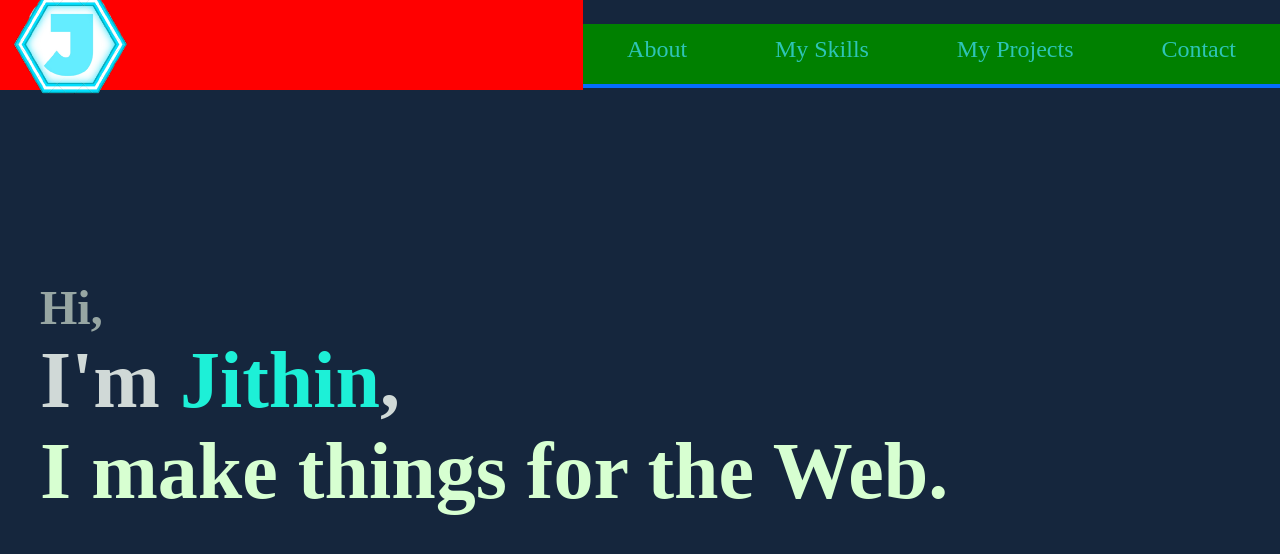
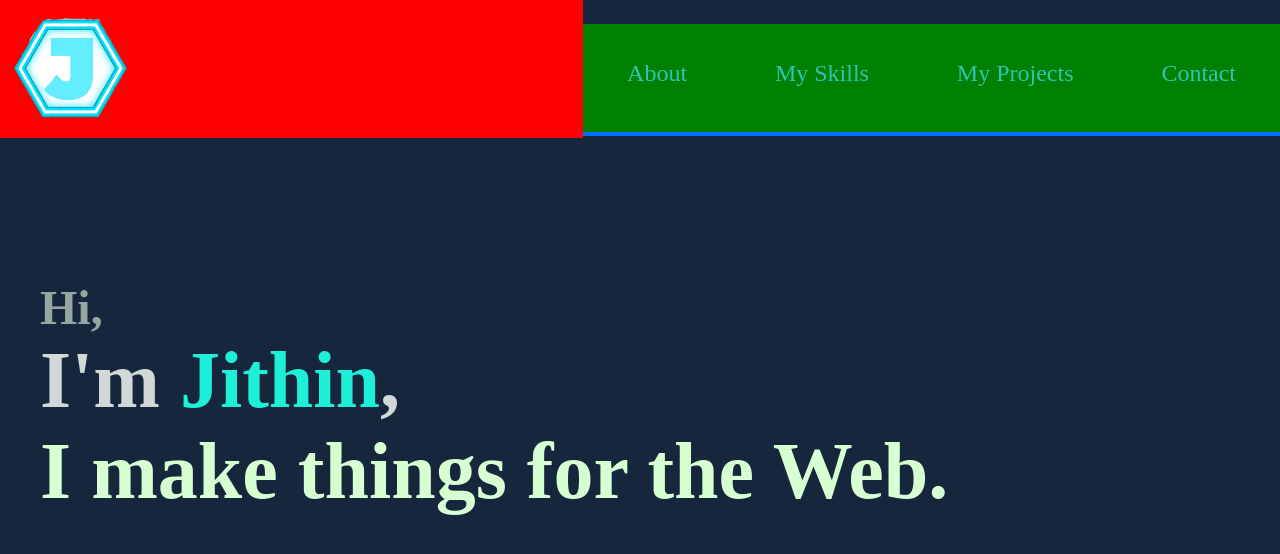
Before and after one commit to mrjithin/my-portfolio, a plain HTML site: page index.html in a window 1280 px wide. Drawn offline with Linux system fonts and the light colour scheme.

Commit message:
Update style.css

```diff
--- a/styles/style.css
+++ b/styles/style.css
@@ -25,7 +25,7 @@ nav ul {
   display: flex;
   height: 1.5em;
   justify-content: space-around;
-  padding: 0.5em 0;
+  padding: 1.5em 0;
   font-size: 150%;
   border-bottom: 0.2em solid #056dff;
   flex: 1;
```
